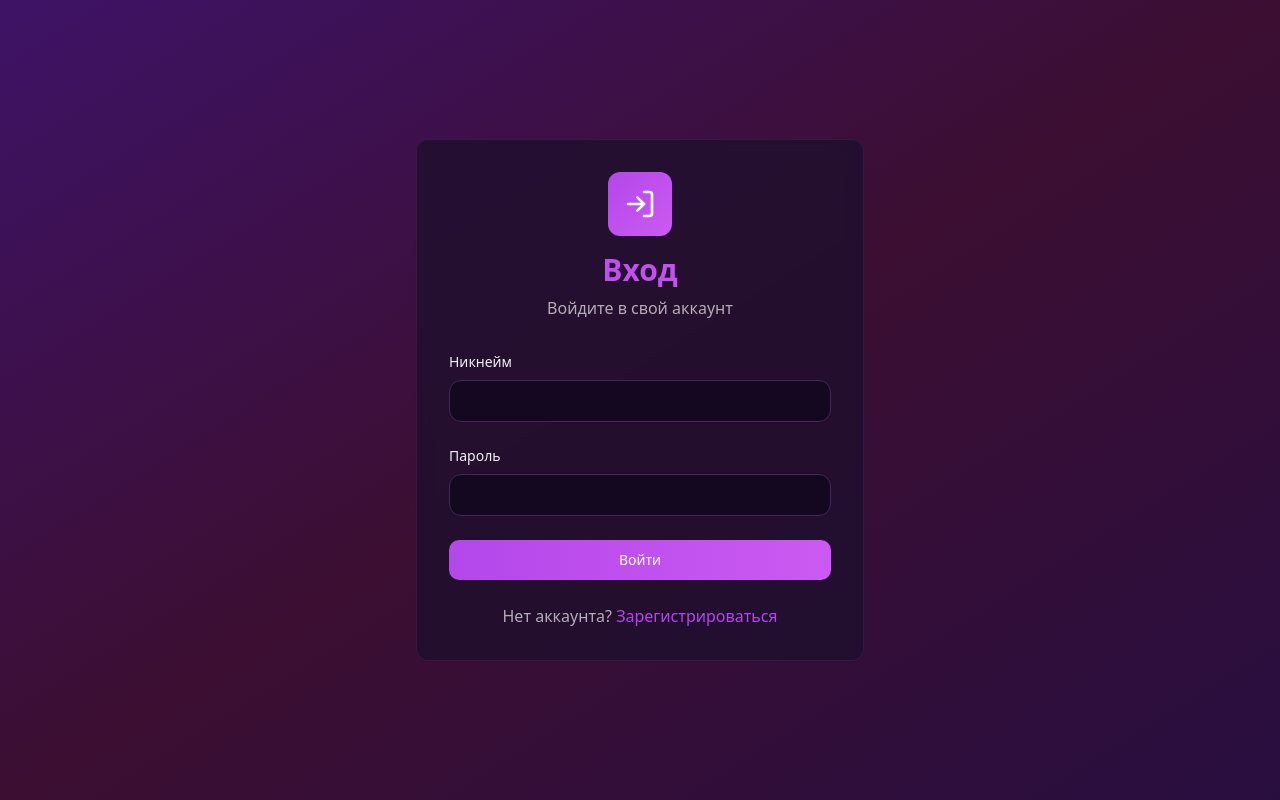
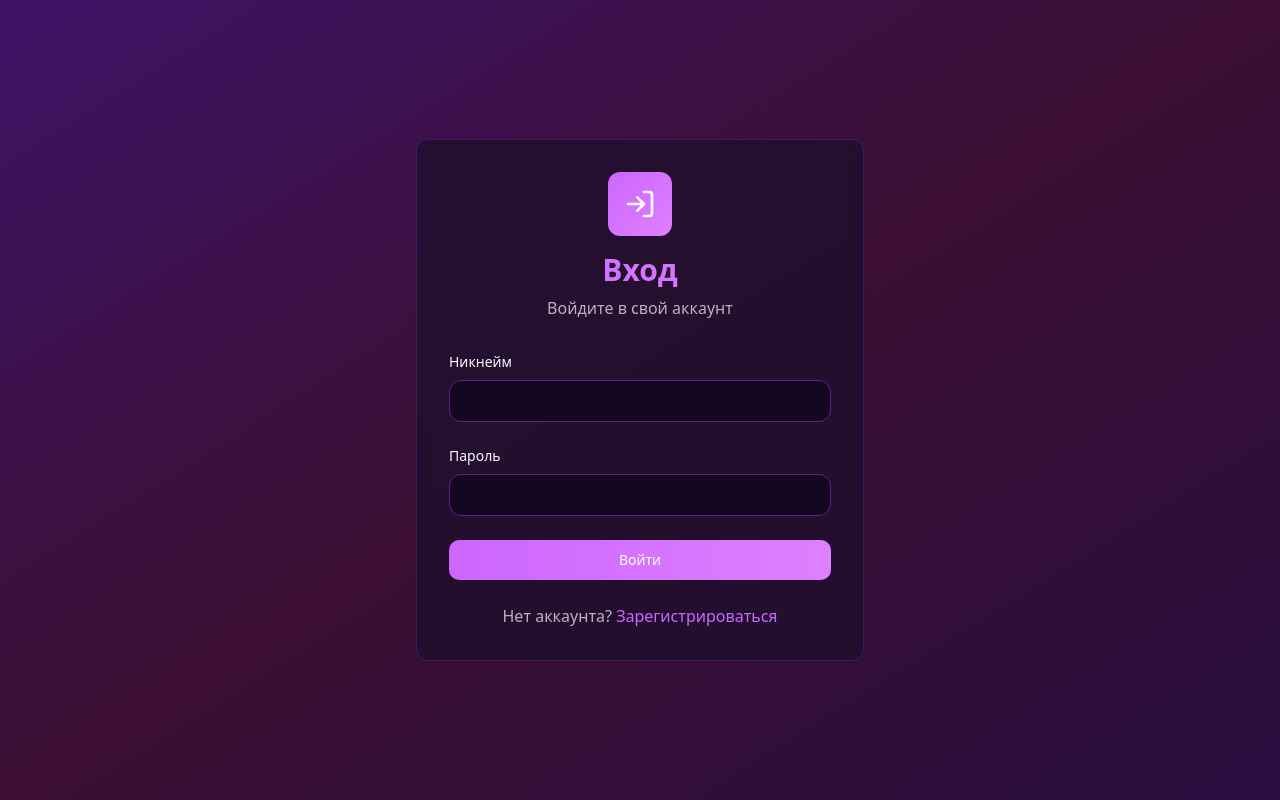
Before and after one commit to pr-poehali-dev/website-creation-project-48, a React (Vite) app: page /login in a window 1280 px wide. Built offline with nearby package versions, Linux system fonts and the light colour scheme.

Commit message:
сделай все фиолетовые оттенки неоновыми

```diff
--- a/src/index.css
+++ b/src/index.css
@@ -5,88 +5,88 @@
 @layer base {
   :root {
     --background: 270 60% 8%;
-    --foreground: 280 20% 95%;
+    --foreground: 280 20% 98%;
 
     --card: 270 50% 12%;
-    --card-foreground: 280 20% 95%;
+    --card-foreground: 280 20% 98%;
 
     --popover: 270 50% 12%;
-    --popover-foreground: 280 20% 95%;
+    --popover-foreground: 280 20% 98%;
 
-    --primary: 280 80% 60%;
+    --primary: 280 100% 70%;
     --primary-foreground: 0 0% 100%;
 
     --secondary: 270 50% 20%;
-    --secondary-foreground: 280 20% 95%;
+    --secondary-foreground: 280 20% 98%;
 
     --muted: 270 40% 18%;
-    --muted-foreground: 280 10% 70%;
+    --muted-foreground: 280 10% 80%;
 
-    --accent: 285 85% 65%;
+    --accent: 285 100% 75%;
     --accent-foreground: 0 0% 100%;
 
     --destructive: 0 84.2% 60.2%;
     --destructive-foreground: 0 0% 100%;
 
-    --border: 270 40% 25%;
-    --input: 270 40% 25%;
-    --ring: 280 80% 60%;
+    --border: 270 60% 35%;
+    --input: 270 60% 35%;
+    --ring: 280 100% 70%;
 
     --radius: 0.75rem;
 
     --sidebar-background: 270 55% 10%;
 
-    --sidebar-foreground: 280 20% 95%;
+    --sidebar-foreground: 280 20% 98%;
 
-    --sidebar-primary: 280 80% 60%;
+    --sidebar-primary: 280 100% 70%;
 
     --sidebar-primary-foreground: 0 0% 100%;
 
     --sidebar-accent: 270 50% 18%;
 
-    --sidebar-accent-foreground: 280 20% 95%;
+    --sidebar-accent-foreground: 280 20% 98%;
 
     --sidebar-border: 270 40% 20%;
 
-    --sidebar-ring: 280 80% 60%;
+    --sidebar-ring: 280 100% 70%;
   }
 
   .dark {
     --background: 270 60% 8%;
-    --foreground: 280 20% 95%;
+    --foreground: 280 20% 98%;
 
     --card: 270 50% 12%;
-    --card-foreground: 280 20% 95%;
+    --card-foreground: 280 20% 98%;
 
     --popover: 270 50% 12%;
-    --popover-foreground: 280 20% 95%;
+    --popover-foreground: 280 20% 98%;
 
-    --primary: 280 80% 60%;
+    --primary: 280 100% 70%;
     --primary-foreground: 0 0% 100%;
 
     --secondary: 270 50% 20%;
-    --secondary-foreground: 280 20% 95%;
+    --secondary-foreground: 280 20% 98%;
 
     --muted: 270 40% 18%;
-    --muted-foreground: 280 10% 70%;
+    --muted-foreground: 280 10% 80%;
 
-    --accent: 285 85% 65%;
+    --accent: 285 100% 75%;
     --accent-foreground: 0 0% 100%;
 
     --destructive: 0 62.8% 30.6%;
     --destructive-foreground: 0 0% 100%;
 
-    --border: 270 40% 25%;
-    --input: 270 40% 25%;
-    --ring: 280 80% 60%;
+    --border: 270 60% 35%;
+    --input: 270 60% 35%;
+    --ring: 280 100% 70%;
     --sidebar-background: 270 55% 10%;
-    --sidebar-foreground: 280 20% 95%;
-    --sidebar-primary: 280 80% 60%;
+    --sidebar-foreground: 280 20% 98%;
+    --sidebar-primary: 280 100% 70%;
     --sidebar-primary-foreground: 0 0% 100%;
     --sidebar-accent: 270 50% 18%;
-    --sidebar-accent-foreground: 280 20% 95%;
+    --sidebar-accent-foreground: 280 20% 98%;
     --sidebar-border: 270 40% 20%;
-    --sidebar-ring: 280 80% 60%;
+    --sidebar-ring: 280 100% 70%;
   }
 }
 
```
